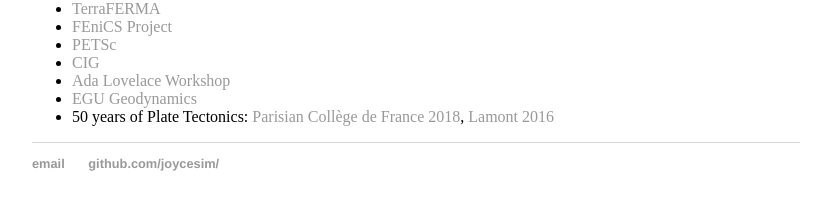
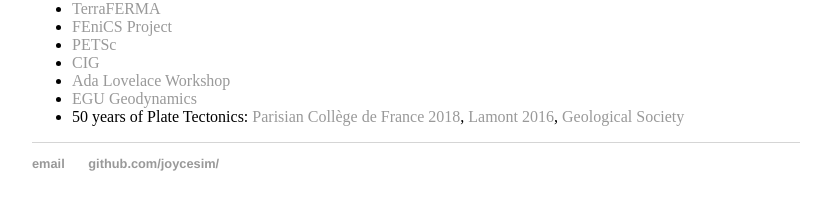
Before and after one commit to joycesim/joycesim.github.io, a Jekyll site: the page built from research/index.md, in a window 1280 px wide and 900 px high, scrolled down 2334 px. Shown: the part 669-879 px from the top of the window, without its empty margins (224-1054 px from the left). Built offline with Jekyll 4.4.1, drawn with Linux system fonts in a browser that asks for light colours.

Commit message:
Update index.md

```diff
--- a/research/index.md
+++ b/research/index.md
@@ -29,4 +29,4 @@
 * [CIG](https://geodynamics.org/cig/)
 * [Ada Lovelace Workshop](https://www.egu.eu/gd/meetings/conference-series/ada-lovelace-workshops-on-modelling-mantle-and-lithosphere-dynamics/)
 * [EGU Geodynamics](https://www.egu.eu/gd/home/)
-* 50 years of Plate Tectonics: [Parisian Collège de France 2018](https://www.college-de-france.fr/site/barbara-romanowicz/symposium-2018-06-26-11h00.htm), [Lamont 2016](https://www.ldeo.columbia.edu/news-events/events/plate-tectonics)
+* 50 years of Plate Tectonics: [Parisian Collège de France 2018](https://www.college-de-france.fr/site/barbara-romanowicz/symposium-2018-06-26-11h00.htm), [Lamont 2016](https://www.ldeo.columbia.edu/news-events/events/plate-tectonics), [Geological Society](https://www.geolsoc.org.uk/wsmith17)
```
